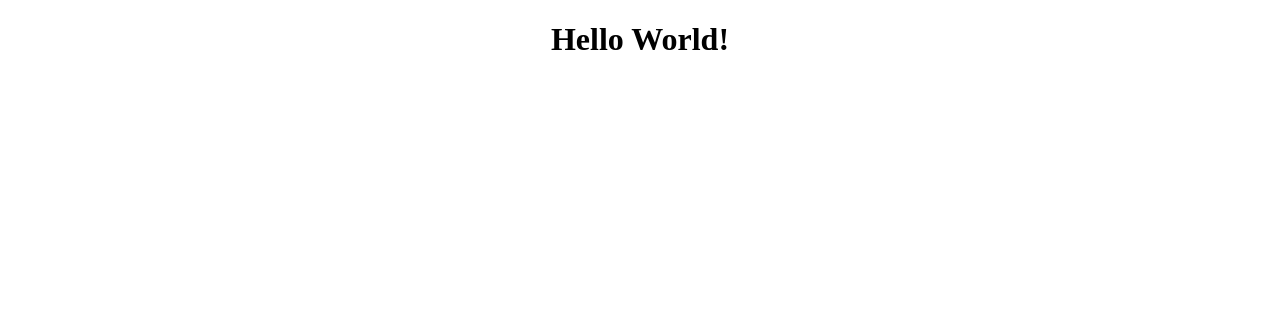
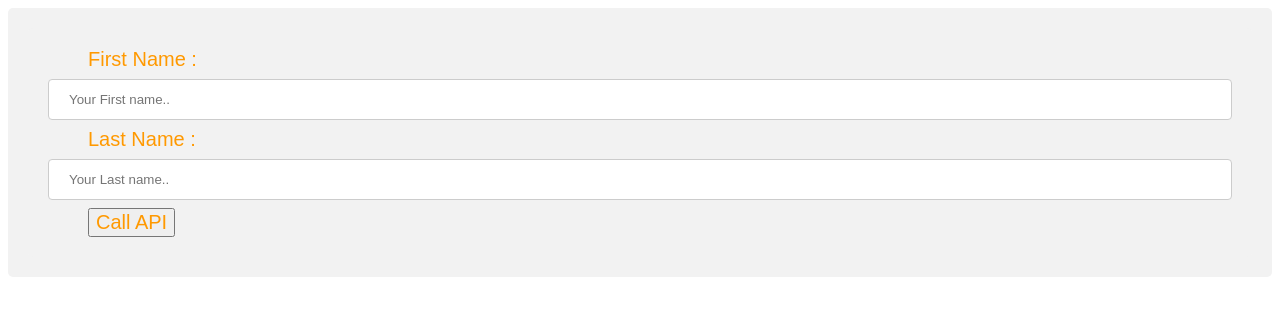
Before and after one commit to sidchopp/aws-serverless-simple-app, a React (Create React App) app: page / in a window 1280 px wide. Shown: the top 316 px of the page. Built offline with nearby package versions, Linux system fonts and the light colour scheme.

Commit message:
fornt end and back end connected using API gateway

```diff
--- a/src/App.css
+++ b/src/App.css
@@ -1,38 +1,29 @@
+/* body {
+  background-color: #232f3e;
+} */
+label,
+button {
+  color: #ff9900;
+  font-family: Arial, Helvetica, sans-serif;
+  font-size: 20px;
+  margin-left: 40px;
+}
+input[type="text"],
+select {
+  width: 100%;
+  padding: 12px 20px;
+  margin: 8px 0;
+  display: inline-block;
+  border: 1px solid #ccc;
+  border-radius: 4px;
+  box-sizing: border-box;
+}
+div {
+  border-radius: 5px;
+  background-color: #f2f2f2;
+  padding: 20px;
+}
+
 .App {
   text-align: center;
 }
-
-.App-logo {
-  height: 40vmin;
-  pointer-events: none;
-}
-
-@media (prefers-reduced-motion: no-preference) {
-  .App-logo {
-    animation: App-logo-spin infinite 20s linear;
-  }
-}
-
-.App-header {
-  background-color: #282c34;
-  min-height: 100vh;
-  display: flex;
-  flex-direction: column;
-  align-items: center;
-  justify-content: center;
-  font-size: calc(10px + 2vmin);
-  color: white;
-}
-
-.App-link {
-  color: #61dafb;
-}
-
-@keyframes App-logo-spin {
-  from {
-    transform: rotate(0deg);
-  }
-  to {
-    transform: rotate(360deg);
-  }
-}
--- a/src/App.js
+++ b/src/App.js
@@ -1,10 +1,59 @@
-
+import React, { useState } from 'react'
 import './App.css';
 
 function App() {
+
+  const [firstName, setFirstName] = useState('');
+  const [lastName, setLastName] = useState('');
+
+  var callAPI = (firstName, lastName) => {
+    // instantiate a headers object
+    var myHeaders = new Headers();
+    // add content type header to object
+    myHeaders.append("Content-Type", "application/json");
+    // using built in JSON utility package turn object to string and store in a variable
+    var raw = JSON.stringify({ "firstName": firstName, "lastName": lastName });
+    // create a JSON object with parameters for API call and store in a variable
+    var requestOptions = {
+      method: 'POST',
+      headers: myHeaders,
+      body: raw,
+      redirect: 'follow'
+    };
+    // make API call with parameters and use promises to get response
+    fetch(" https://w2i0q8t5wk.execute-api.us-west-2.amazonaws.com/dev", requestOptions)
+      .then(response => response.text())
+      .then(result => alert(JSON.parse(result).body))
+      .catch(error => console.log('error', error));
+  }
+
+  const handleSubmit = (e) => {
+    e.preventDefault();
+    callAPI(firstName, lastName);
+  }
+
   return (
-    <div className="App">
-      <h1>Hello World!</h1>
+    <div >
+      <form >
+        <label htmlFor='firstName'>First Name :</label>
+        <input
+          type="text"
+          id="firstName"
+          name="fname"
+          placeholder="Your First name.."
+          value={firstName}
+          onChange={(e) => setFirstName(e.target.value)} />
+        <label htmlFor='lastName'>Last Name :</label>
+        <input
+          type="text"
+          id="lastName"
+          name='lname'
+          placeholder="Your Last name.."
+          value={lastName}
+          onChange={(e) => setLastName(e.target.value)}
+        />
+        <button type="submit" onClick={handleSubmit}  >Call API</button>
+      </form>
     </div>
   );
 }
```
Also changed, not shown: 1 other file (tests, documents, lock files or other folders).
